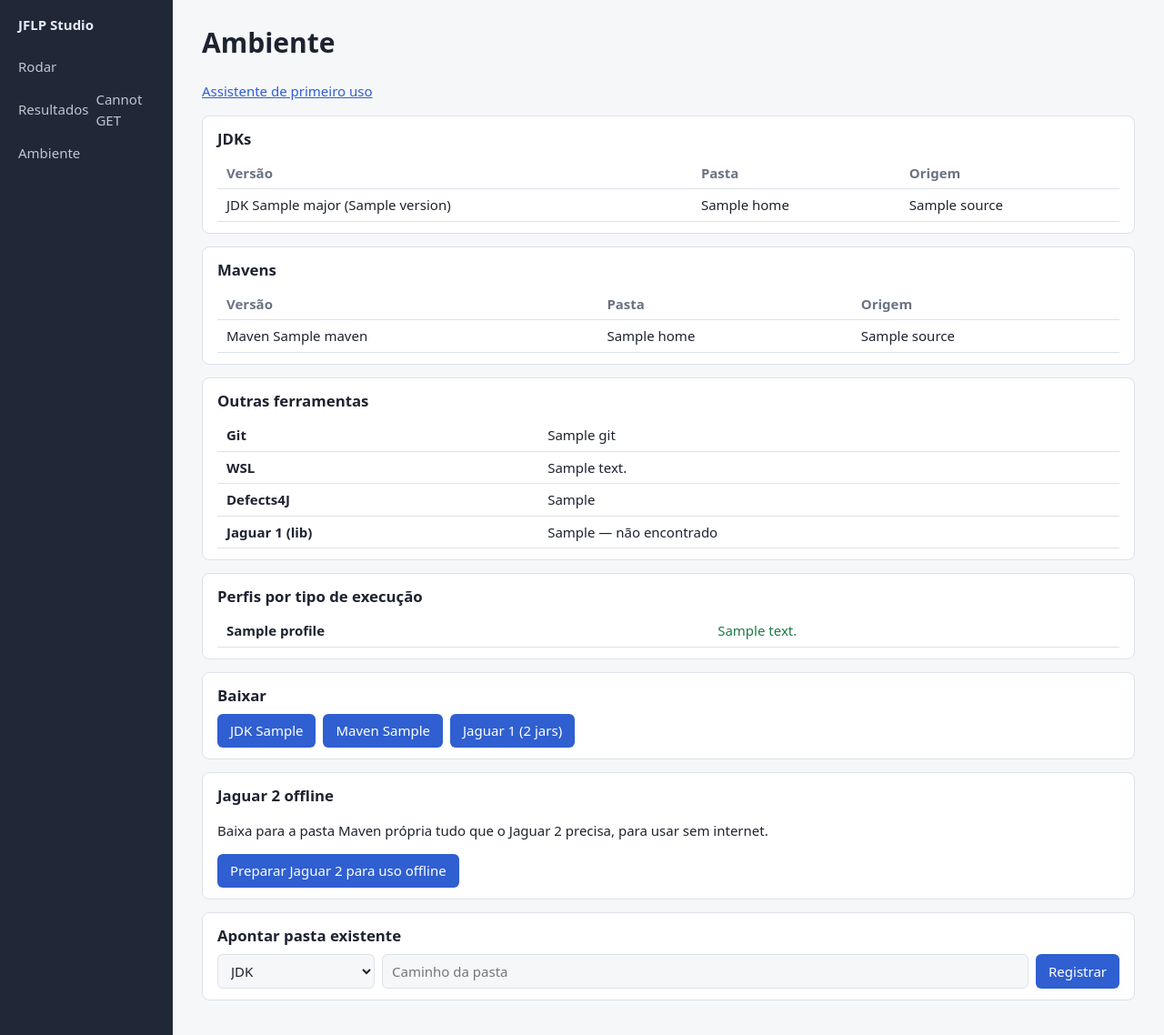
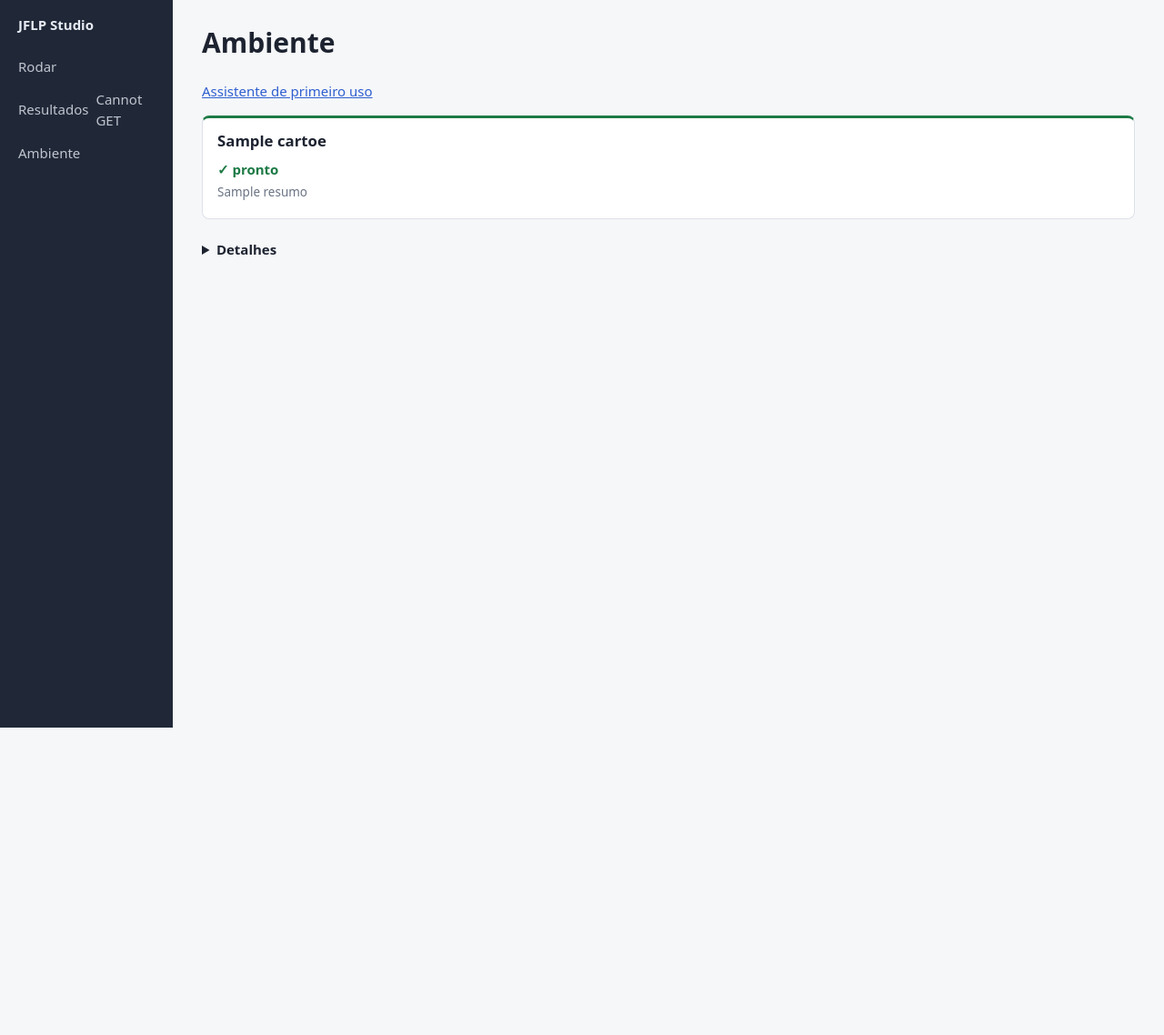
Before and after one commit to alexzjss/jflp, a Python web app: template sbfl/web/templates/ambiente.html in a window 1280 px wide. Shown: the whole page at 91% size. After the commit the page ends 800 px from the top, so only its background shows below. Run offline with Jinja, Linux system fonts and the light colour scheme; the template is opened without the code that fills it: most values are stand-ins (such as "Sample title", 1, 10 or a date in 2020).

Commit message:
feat: Ambiente enxuto e README do fluxo novo
Ambiente: um cartão por perfil (Maven puro, Jaguar 1, Jaguar 2) com ✓ pronto ou ✗ falta X e só os
botões do que falta; detalhes técnicos, configuração e downloads gerais num <details> "Detalhes".

README: seção 2 reescrita para o fluxo Rodar / Resultados / Ambiente (vista do lote, detalhe do bug,
Resultados, projeto Maven); intro atualizada. CLI e seção 10 inalterados.

Co-Authored-By: Claude Opus 5.5 <noreply@anthropic.com>

```diff
--- a/sbfl/web/static/app.css
+++ b/sbfl/web/static/app.css
@@ -340,3 +340,21 @@ pre.diff .lv-arq { font-weight: 700; margin-top: 6px; }
   .lv-resumo { max-width: 200px; }
 }
 .lv-det-corpo { position: sticky; left: 0; width: min(100%, calc(100vw - 32px)); }
+
+/* --- Ambiente: um cartão por perfil --- */
+.perfis { display: grid; grid-template-columns: repeat(auto-fit, minmax(230px, 1fr)); gap: 12px; margin-bottom: 18px; }
+.perfil { background: var(--panel); border: 1px solid var(--line); border-top: 3px solid var(--line);
+  border-radius: 8px; padding: 12px 16px; min-width: 0; }
+.perfil.pronto { border-top-color: var(--ok); }
+.perfil.falta { border-top-color: var(--err); }
+.perfil h2 { margin-top: 0; }
+.perfil .estado { font-weight: 600; margin: 4px 0; }
+.perfil .estado.ok { color: var(--ok); }
+.perfil .estado.erro { color: var(--err); }
+.perfil .detalhe { color: var(--muted); font-size: .9em; margin: 2px 0 6px; }
+.perfil .botoes { margin-top: 8px; }
+.perfil .offline { margin-top: 12px; padding-top: 10px; border-top: 1px solid var(--line); }
+.perfil .offline button { font-size: .92em; }
+.ambiente-detalhes { margin-top: 0; }
+.ambiente-detalhes > summary { font-weight: 600; padding: 4px 0; }
+.ambiente-detalhes > summary + * { margin-top: 12px; }
--- a/sbfl/web/templates/ambiente.html
+++ b/sbfl/web/templates/ambiente.html
@@ -5,6 +5,49 @@
 <p><a href="/bem-vindo">Assistente de primeiro uso</a></p>
 
 {% if msg %}<p class="aviso {{ 'ok' if msg_ok else 'erro' }}">{{ msg }}</p>{% endif %}
+
+<div class="perfis">
+  {% for c in cartoes %}
+  <article class="perfil {{ 'pronto' if c.ok else 'falta' }}" id="perfil-{{ loop.index }}">
+    <h2>{{ c.nome }}</h2>
+    {% if c.ok %}
+    <p class="estado ok">✓ pronto</p>
+    <p class="detalhe">{{ c.resumo }}</p>
+    {% else %}
+    <p class="estado erro">✗ falta {% for f in c.faltas %}{{ f.texto }}{{ ", " if not loop.last }}{% endfor %}</p>
+    {% for f in c.faltas %}{% if f.botoes %}
+    <div class="botoes">
+      {% for b in f.botoes %}
+      <button hx-get="{{ b.url }}" hx-target="#dialogo">{{ b.label }}</button>
+      {% endfor %}
+    </div>
+    {% endif %}{% endfor %}
+    {% endif %}
+    {% if c.offline %}
+    <div class="offline">
+      <p class="detalhe">Uso offline: baixa para a pasta Maven própria o que o Jaguar 2 precisa.</p>
+      <button hx-post="/ambiente/prefetch" hx-target="#prefetch">Preparar Jaguar 2 para uso offline</button>
+      <div id="prefetch"></div>
+    </div>
+    {% endif %}
+  </article>
+  {% endfor %}
+</div>
+<div id="dialogo"></div>
+
+<details class="ambiente-detalhes">
+  <summary>Detalhes</summary>
+
+  <section>
+    <h2>Perfis por tipo de execução</h2>
+    <table>
+      <tbody>
+      {% for p in profiles %}
+        <tr><th>{{ p.name }}</th><td class="{{ 'ok' if p.ok else 'erro' }}">{{ p.text }}</td></tr>
+      {% endfor %}
+      </tbody>
+    </table>
+  </section>
 
   <section>
     <h2>JDKs</h2>
@@ -52,18 +95,7 @@
   </section>
 
   <section>
-  <h2>Perfis por tipo de execução</h2>
-  <table>
-    <tbody>
-    {% for p in profiles %}
-      <tr><th>{{ p.name }}</th><td class="{{ 'ok' if p.ok else 'erro' }}">{{ p.text }}</td></tr>
-    {% endfor %}
-    </tbody>
-  </table>
-</section>
-
-<section>
-  <h2>Baixar</h2>
+    <h2>Baixar outras versões</h2>
     <div class="botoes">
       {% for v in jdk_options %}
       <button hx-get="/ambiente/plano?tipo=jdk&v={{ v }}" hx-target="#dialogo">JDK {{ v }}</button>
@@ -73,14 +105,6 @@
       {% endfor %}
       <button hx-get="/ambiente/plano?tipo=jaguar1" hx-target="#dialogo">Jaguar 1 (2 jars)</button>
     </div>
-  <div id="dialogo"></div>
-</section>
-
-<section>
-  <h2>Jaguar 2 offline</h2>
-  <p>Baixa para a pasta Maven própria tudo que o Jaguar 2 precisa, para usar sem internet.</p>
-  <button hx-post="/ambiente/prefetch" hx-target="#prefetch">Preparar Jaguar 2 para uso offline</button>
-  <div id="prefetch"></div>
   </section>
 
   <section>
@@ -95,4 +119,5 @@
       <button type="submit">Registrar</button>
     </form>
   </section>
+</details>
 {% endblock %}
```
Also changed, not shown: sbfl/web/routes_env.py (+51 -1 lines), tests/test_web_base.py (+22 -2 lines), README.md. Lines whose indentation alone changed are shown as unchanged.
